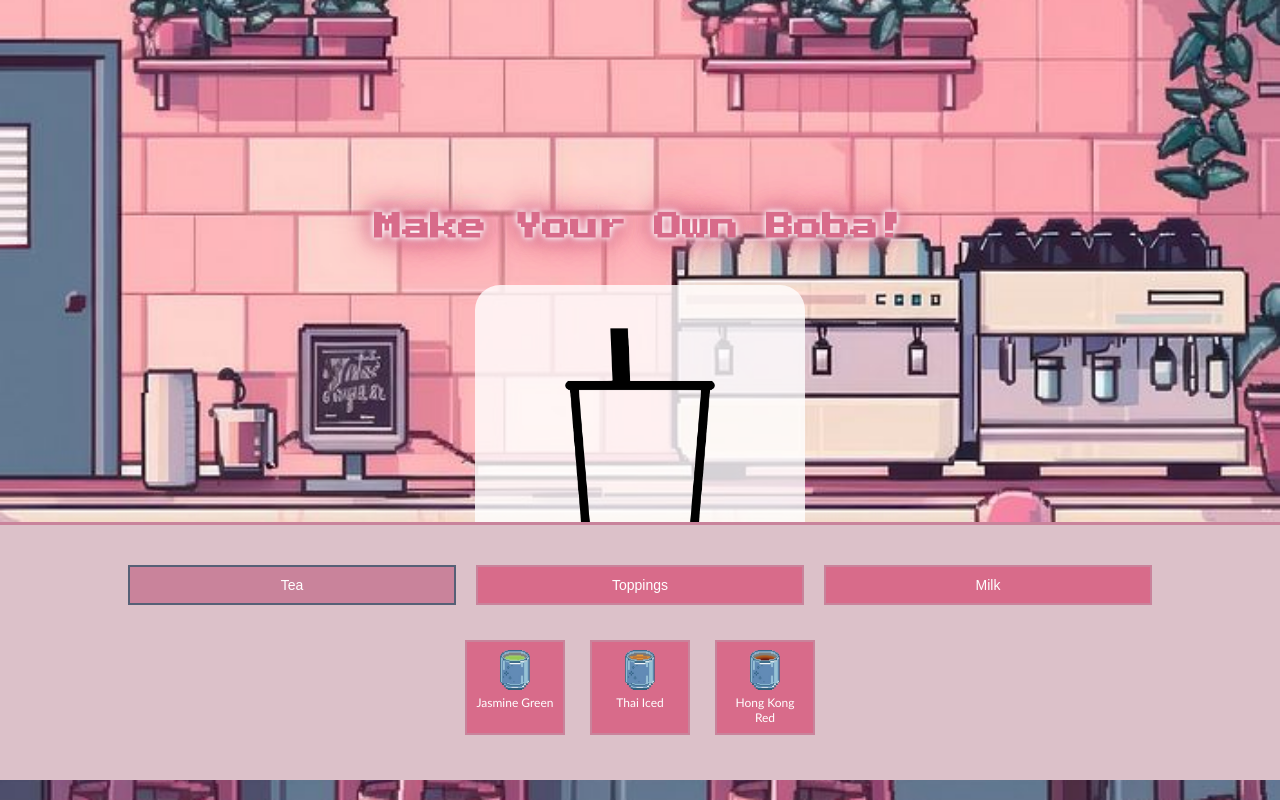
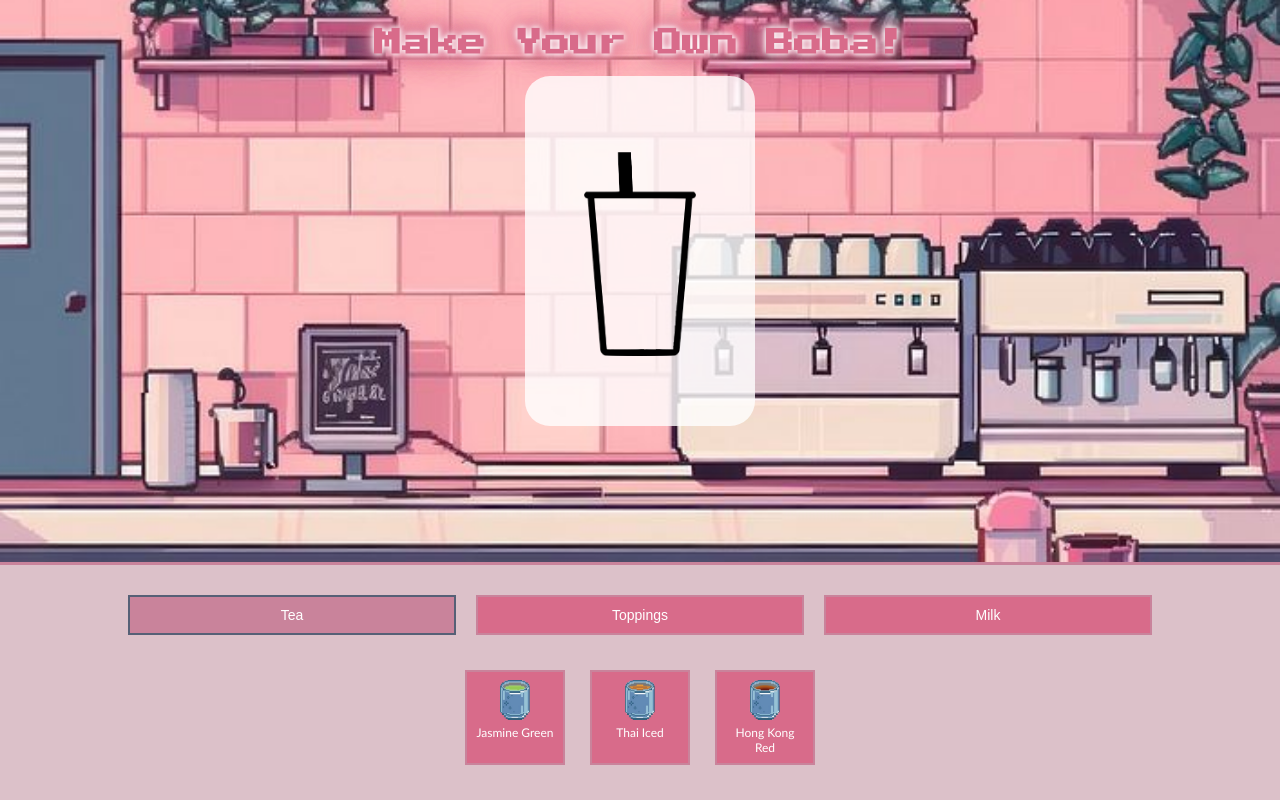
Before and after one commit to bevyip/make-your-own-boba, a website built with Vite: page index.html in a window 1280 px wide. Built offline with nearby package versions, Linux system fonts and the light colour scheme.

Commit message:
text sizing issues resolved

```diff
--- a/styles.css
+++ b/styles.css
@@ -17,7 +17,6 @@ body {
   display: flex;
   flex-direction: column;
   align-items: center;
-  justify-content: center;
   width: 100%;
   height: 100%;
   position: relative;
@@ -34,14 +33,15 @@ body {
   text-shadow: 0 0 5px #fff, 0 0 10px #fff, 0 0 15px #d86b8a, 0 0 20px #d86b8a,
     0 0 30px #d86b8a, 0 0 40px #d86b8a;
   position: relative;
-  padding: 0 10px;
-  margin-top: 5%;
+  padding: 10px;
+  margin: 0;
+  top: 15px;
 }
 
 /* Drink preview */
 #drink-preview {
-  width: 60%;
-  max-width: 300px;
+  width: 50%;
+  max-width: 200px;
   height: 40vh;
   max-height: 45vh;
   background: rgba(255, 255, 255, 0.8);
@@ -59,8 +59,8 @@ body {
 
 /* Base drink image */
 #drink-base {
-  width: 80%;
-  height: 80%;
+  width: 60%;
+  height: 60%;
   object-fit: contain;
   position: absolute;
   z-index: 1;
@@ -69,8 +69,8 @@ body {
 /* Topping */
 #topping-overlay {
   position: absolute;
-  width: 80%;
-  height: 80%;
+  width: 60%;
+  height: 60%;
   object-fit: contain;
   z-index: 5;
 }
@@ -100,9 +100,9 @@ body {
   width: 100%;
   background: #dcc1c9;
   border-top: 3px solid #c9839b;
-  padding: 40px 10px;
+  padding: 30px 10px;
   position: fixed;
-  bottom: 20px;
+  bottom: 0;
   z-index: 100;
   display: flex;
   flex-direction: column;
```
